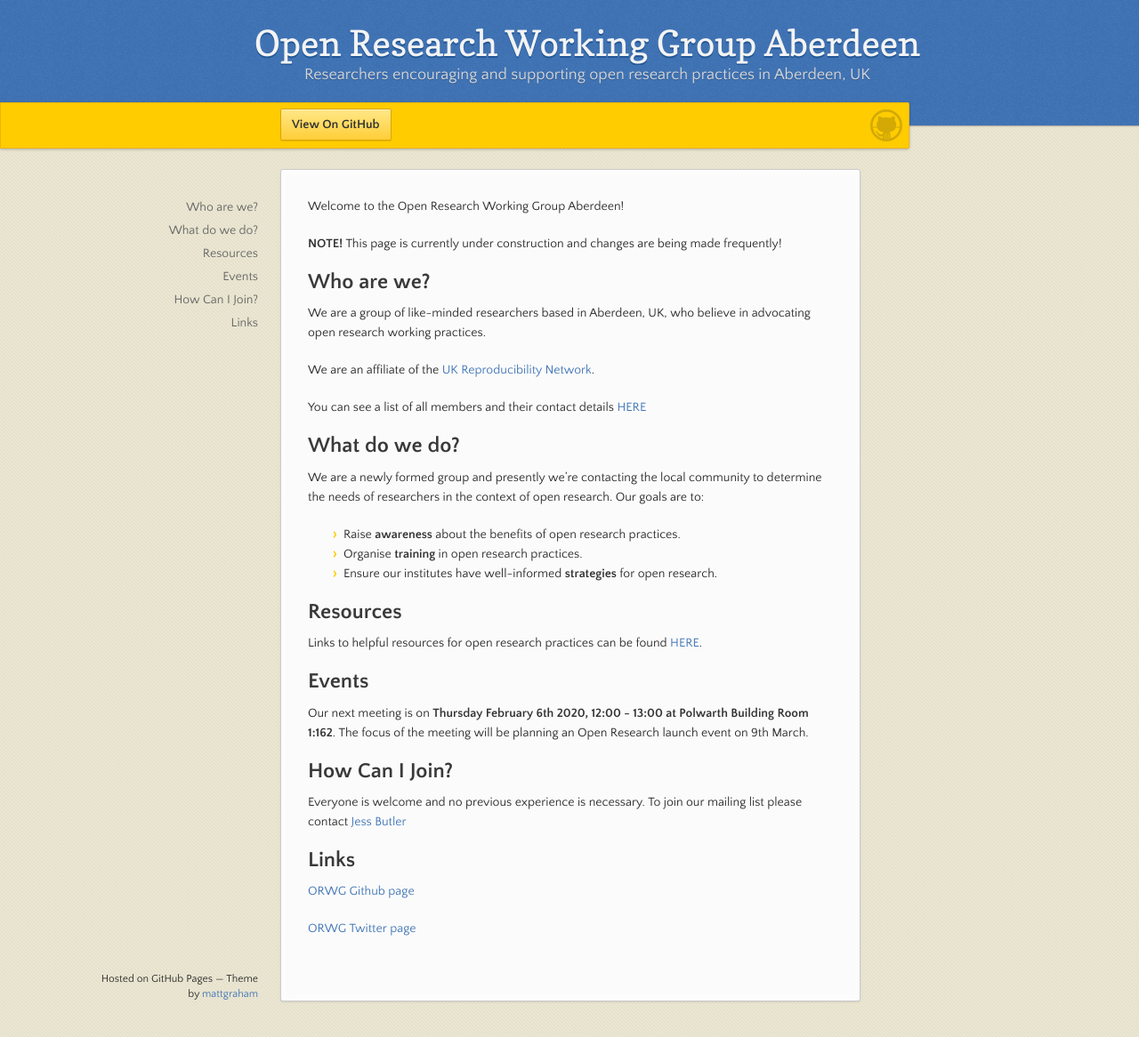
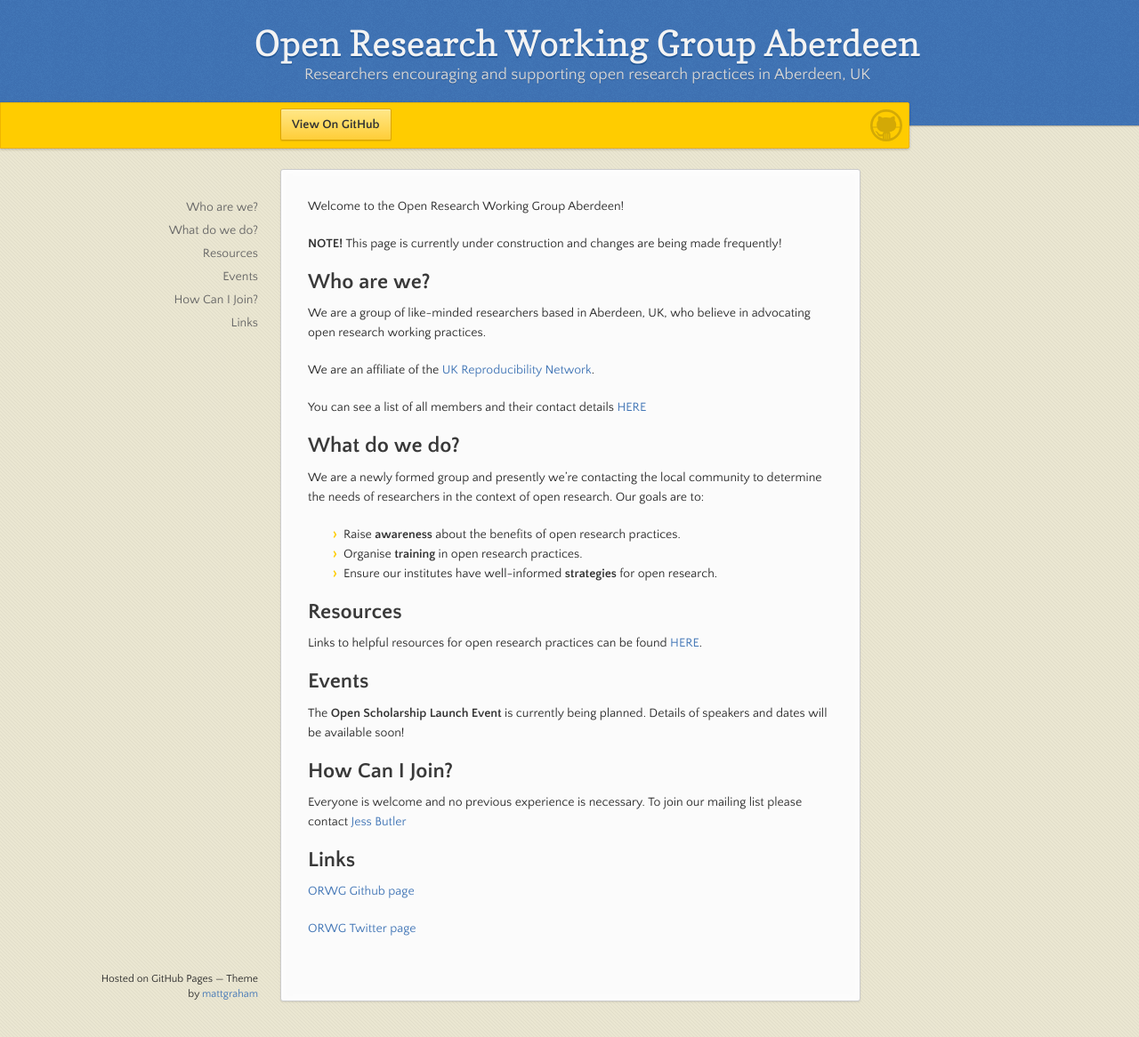
Before and after one commit to ORWG-Aberdeen/ORWG-Aberdeen.github.io, a Jekyll site: the page built from index.md, in a window 1280 px wide and 1166 px high. Shown: the whole window at 89% size. Built offline with Jekyll 4.4.1, drawn with Linux system fonts in a browser that asks for light colours.

Commit message:
Updating events

```diff
--- a/index.md
+++ b/index.md
@@ -31,7 +31,8 @@ Links to helpful resources for open research practices can be found [HERE](./res
 
 ## Events
 
-Our next meeting is on **Thursday February 6th 2020, 12:00 - 13:00 at Polwarth Building Room 1:162**. The focus of the meeting will be planning an Open Research launch event on 9th March.
+The **Open Scholarship Launch Event** is currently being planned. Details of speakers and dates will be available soon!
+
 
 ## How Can I Join?
 
```
